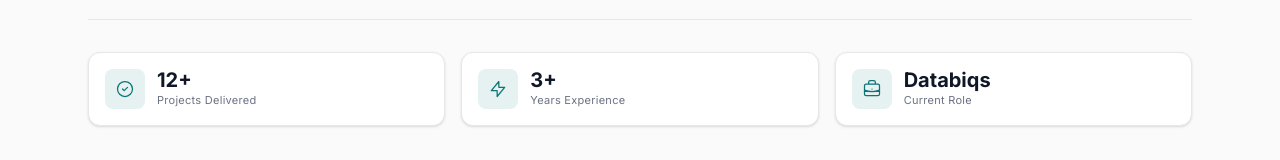
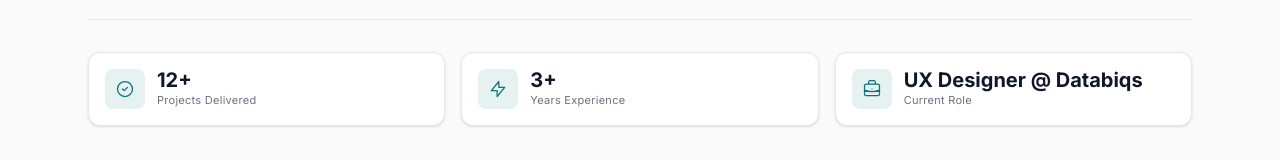
Before and after one commit to hmzamumtaz/Hamza-M, a Next.js app: page / in a window 1280 px wide. Shown: the part 604-764 px from the top of the page. Built offline with nearby package versions, Linux system fonts and the light colour scheme.

Commit message:
Update current role label to UX Designer @ Databiqs

```diff
--- a/src/components/Hero.tsx
+++ b/src/components/Hero.tsx
@@ -139,7 +139,7 @@ export default function Hero() {
             {[
               { value: "12+", label: "Projects Delivered", icon: "M9 12l2 2 4-4m6 2a9 9 0 11-18 0 9 9 0 0118 0z" },
               { value: "3+", label: "Years Experience", icon: "M13 10V3L4 14h7v7l9-11h-7z" },
-              { value: "Databiqs", label: "Current Role", icon: "M21 13.255A23.931 23.931 0 0112 15c-3.183 0-6.22-.62-9-1.745M16 6V4a2 2 0 00-2-2h-4a2 2 0 00-2 2v2m4 6h.01M5 20h14a2 2 0 002-2V8a2 2 0 00-2-2H5a2 2 0 00-2 2v10a2 2 0 002 2z" },
+              { value: "UX Designer @ Databiqs", label: "Current Role", icon: "M21 13.255A23.931 23.931 0 0112 15c-3.183 0-6.22-.62-9-1.745M16 6V4a2 2 0 00-2-2h-4a2 2 0 00-2 2v2m4 6h.01M5 20h14a2 2 0 002-2V8a2 2 0 00-2-2H5a2 2 0 00-2 2v10a2 2 0 002 2z" },
             ].map((s) => (
               <div key={s.label} className="flex items-center gap-3 rounded-xl border border-gray-200 bg-white p-4 shadow-sm">
                 <div className="flex h-10 w-10 shrink-0 items-center justify-center rounded-lg bg-[#0d7377]/10">
```
